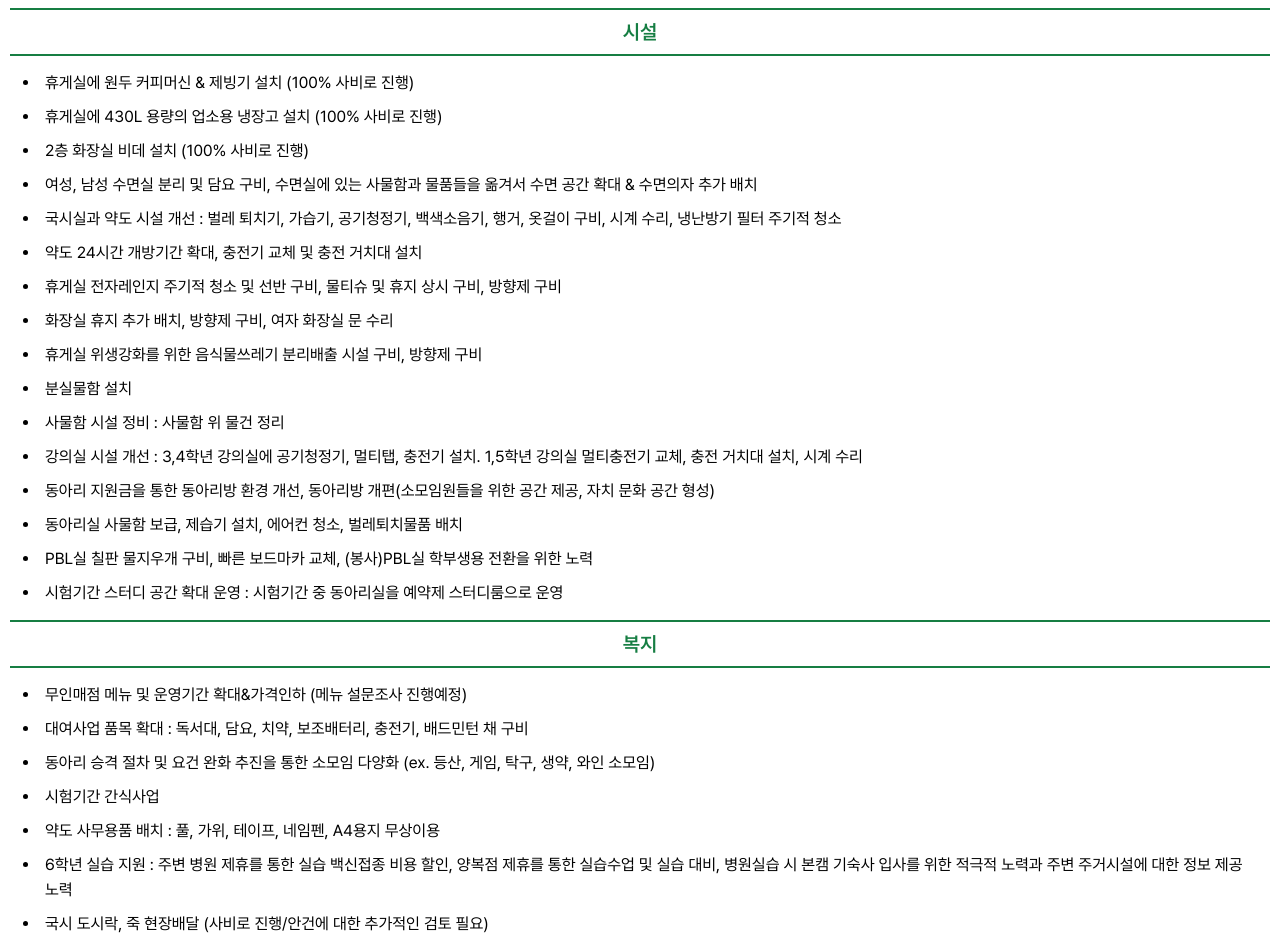
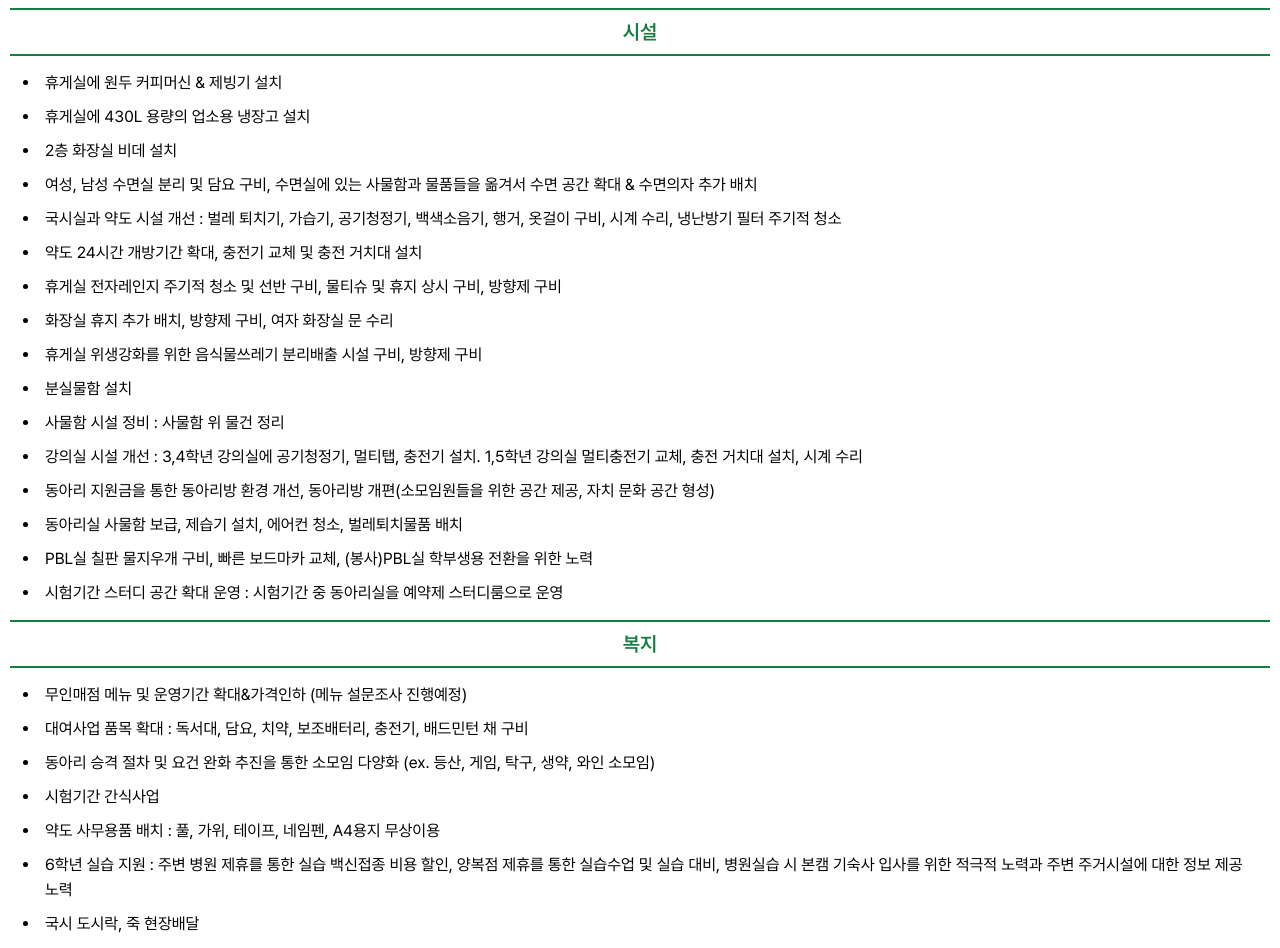
Before and after one commit to BaeGayeon/hybe2022, a Nuxt app: page /promise/all in a window 1280 px wide. Shown: the part 360-1308 px from the top of the page. Built offline with nearby package versions, Linux system fonts and the light colour scheme.

Commit message:
chore: promise 내용 수정

```diff
--- a/pages/promise/all.vue
+++ b/pages/promise/all.vue
@@ -5,9 +5,9 @@
     <div>
       <h2>시설</h2>
       <ul>
-        <li>휴게실에 원두 커피머신 & 제빙기 설치 (100% 사비로 진행)</li>
-        <li>휴게실에 430L 용량의 업소용 냉장고 설치 (100% 사비로 진행)</li>
-        <li>2층 화장실 비데 설치 (100% 사비로 진행)</li>
+        <li>휴게실에 원두 커피머신 & 제빙기 설치</li>
+        <li>휴게실에 430L 용량의 업소용 냉장고 설치</li>
+        <li>2층 화장실 비데 설치</li>
         <li>
           여성, 남성 수면실 분리 및 담요 구비, 수면실에 있는 사물함과 물품들을
           옮겨서 수면 공간 확대 & 수면의자 추가 배치
@@ -70,9 +70,7 @@
           양복점 제휴를 통한 실습수업 및 실습 대비, 병원실습 시 본캠 기숙사
           입사를 위한 적극적 노력과 주변 주거시설에 대한 정보 제공 노력
         </li>
-        <li>
-          국시 도시락, 죽 현장배달 (사비로 진행/안건에 대한 추가적인 검토 필요)
-        </li>
+        <li>국시 도시락, 죽 현장배달</li>
         <li>
           제휴사업 강화 : 제휴업체 확대 및 혜택 강화(스터디카페, 병원, 약국,
           식당, 술집, 문화생활, 헬스장, 사진관(6학년 졸업사진) 등), 설문조사를
@@ -287,9 +285,7 @@
         <li>
           약대 및 학교생활에 필요한 정보를 모은 약대생활백서 제작하여 배부
         </li>
-        <li>
-          국시 응시료 일부 지원 (사비로 진행/안건에 대한 추가적인 검토 필요)
-        </li>
+        <li>국시 응시료 일부 지원</li>
         <li>중고서적 판매 활성화</li>
       </ul>
     </div>
--- a/pages/promise/facility.vue
+++ b/pages/promise/facility.vue
@@ -9,7 +9,6 @@
       <div>
         <h3 class="atitle0" @click="show0 = !show0">
           1. 업소용 원두 커피머신&제빙기 설치
-          <br /><span style="color: white">1.&nbsp;</span>(100% 사비로 진행)
           <img
             v-if="!show0"
             class="arrow"
@@ -44,7 +43,7 @@
     <div class="atitle">
       <div>
         <h3 class="atitle0" @click="show1 = !show1">
-          2. 430L 업소용 냉장고 설치(100% 사비로 진행)
+          2. 430L 업소용 냉장고 설치
           <img
             v-if="!show1"
             class="arrow"
@@ -78,7 +77,7 @@
     <div class="atitle">
       <div>
         <h3 class="atitle0" @click="show2 = !show2">
-          3. 화장실 비데 설치(100% 사비로 진행)
+          3. 화장실 비데 설치
           <img
             v-if="!show2"
             class="arrow"
```
